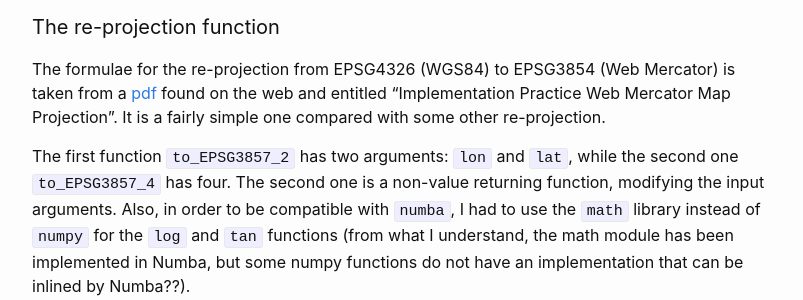
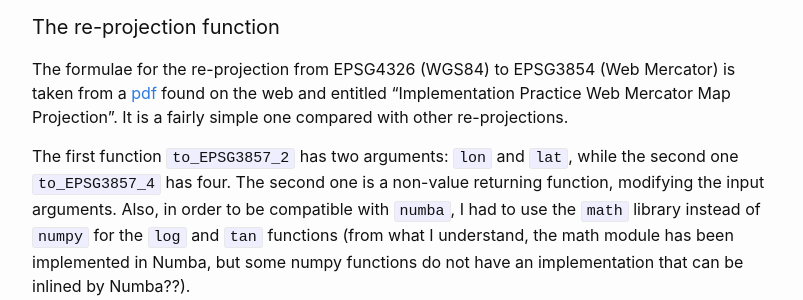
Before and after one commit to aetperf/aetperf.github.io, a Jekyll site: the page built from _posts/2019-06-12-GPU-Analytics_Ep-3,-Apply-a-function-to-the-rows-of-a-dataframe.md, in a window 1280 px wide and 900 px high, scrolled down 4237 px. Shown: the part 177-477 px from the top of the window, without its empty margins (238-1041 px from the left). Built offline with Jekyll 4.4.1, drawn with Linux system fonts in a browser that asks for light colours; comment, search, counter and statistics services are not loaded.

Commit message:
small update

```diff
--- a/_posts/2019-06-12-GPU-Analytics_Ep-3,-Apply-a-function-to-the-rows-of-a-dataframe.md
+++ b/_posts/2019-06-12-GPU-Analytics_Ep-3,-Apply-a-function-to-the-rows-of-a-dataframe.md
@@ -244,7 +244,7 @@ Of course, in the present case, this is not so usefull to visualize some random
 
 #### The re-projection function
 
-The formulae for the re-projection from EPSG4326 (WGS84) to EPSG3854 (Web Mercator) is taken from a [pdf](http://earth-info.nga.mil/GandG/wgs84/web_mercator/(U)%20NGA_SIG_0011_1.0.0_WEBMERC.pdf) found on the web and entitled "Implementation Practice Web Mercator Map Projection". It is a fairly simple one compared with some other re-projection.
+The formulae for the re-projection from EPSG4326 (WGS84) to EPSG3854 (Web Mercator) is taken from a [pdf](http://earth-info.nga.mil/GandG/wgs84/web_mercator/(U)%20NGA_SIG_0011_1.0.0_WEBMERC.pdf) found on the web and entitled "Implementation Practice Web Mercator Map Projection". It is a fairly simple one compared with other re-projections.
 
 The first function `to_EPSG3857_2` has two arguments: `lon` and `lat`, while the second one `to_EPSG3857_4` has four. The second one is a non-value returning function, modifying the input arguments. Also, in order to be compatible with `numba`, I had to use the `math` library instead of `numpy` for the `log` and `tan` functions (from what I understand, the math module has been implemented in Numba, but some numpy functions do not have an implementation that can be inlined by Numba??).
 
```
